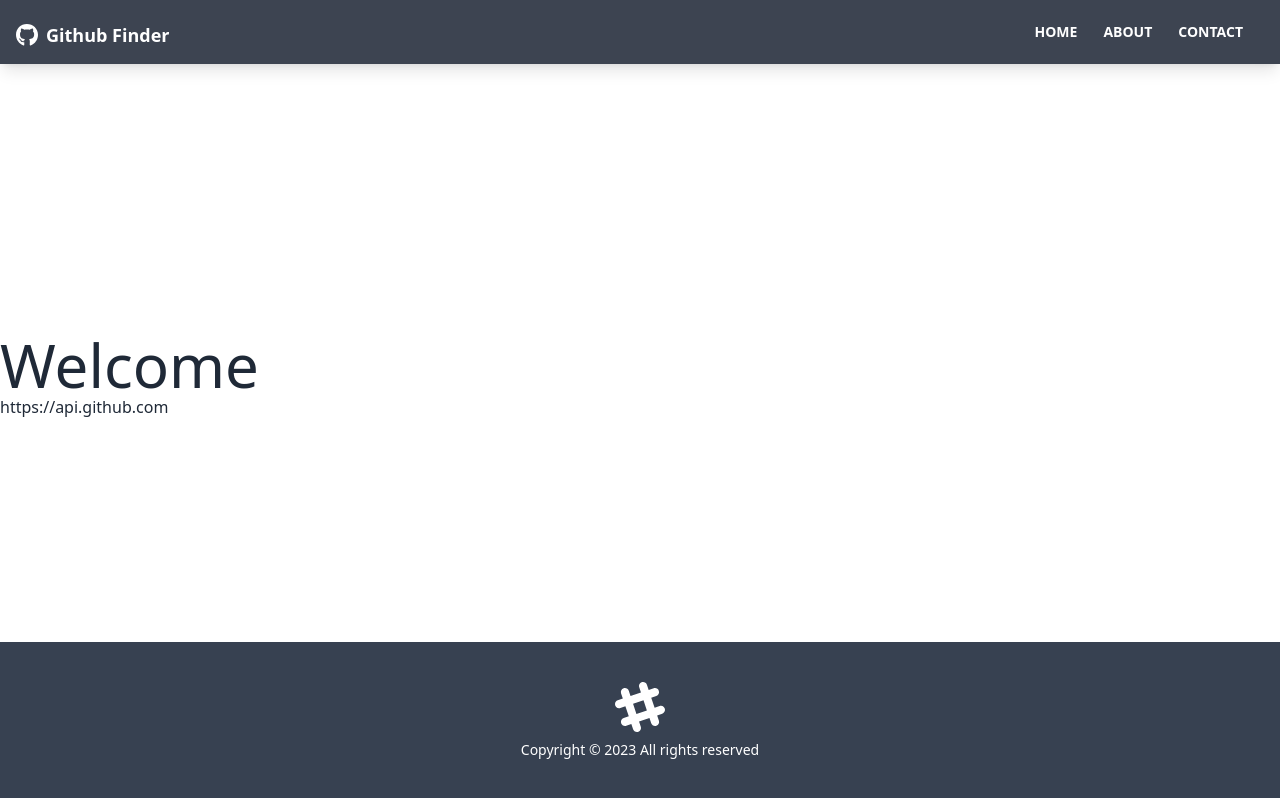
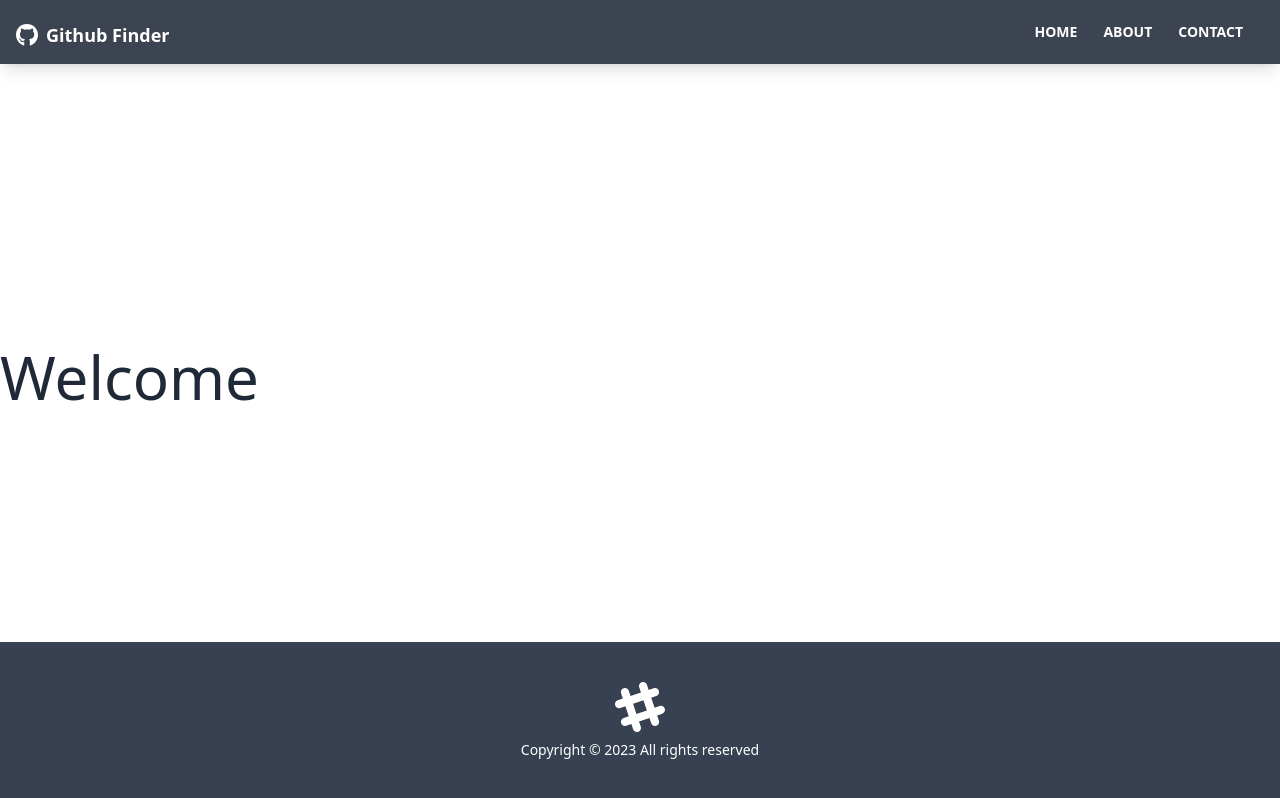
Before and after one commit to shekinahmanyi/github-finder-project, a React (Create React App) app: page / in a window 1280 px wide. Built offline with nearby package versions, Linux system fonts and the light colour scheme.

Commit message:
testing the github API

```diff
--- a/src/pages/Home.jsx
+++ b/src/pages/Home.jsx
@@ -4,7 +4,6 @@ function Home() {
   return (
     <div>
     <h1 className="text-6xl">Welcome</h1>
-    {process.env.REACT_APP_GITHUB_URL}
     </div>
   )
 }
```
